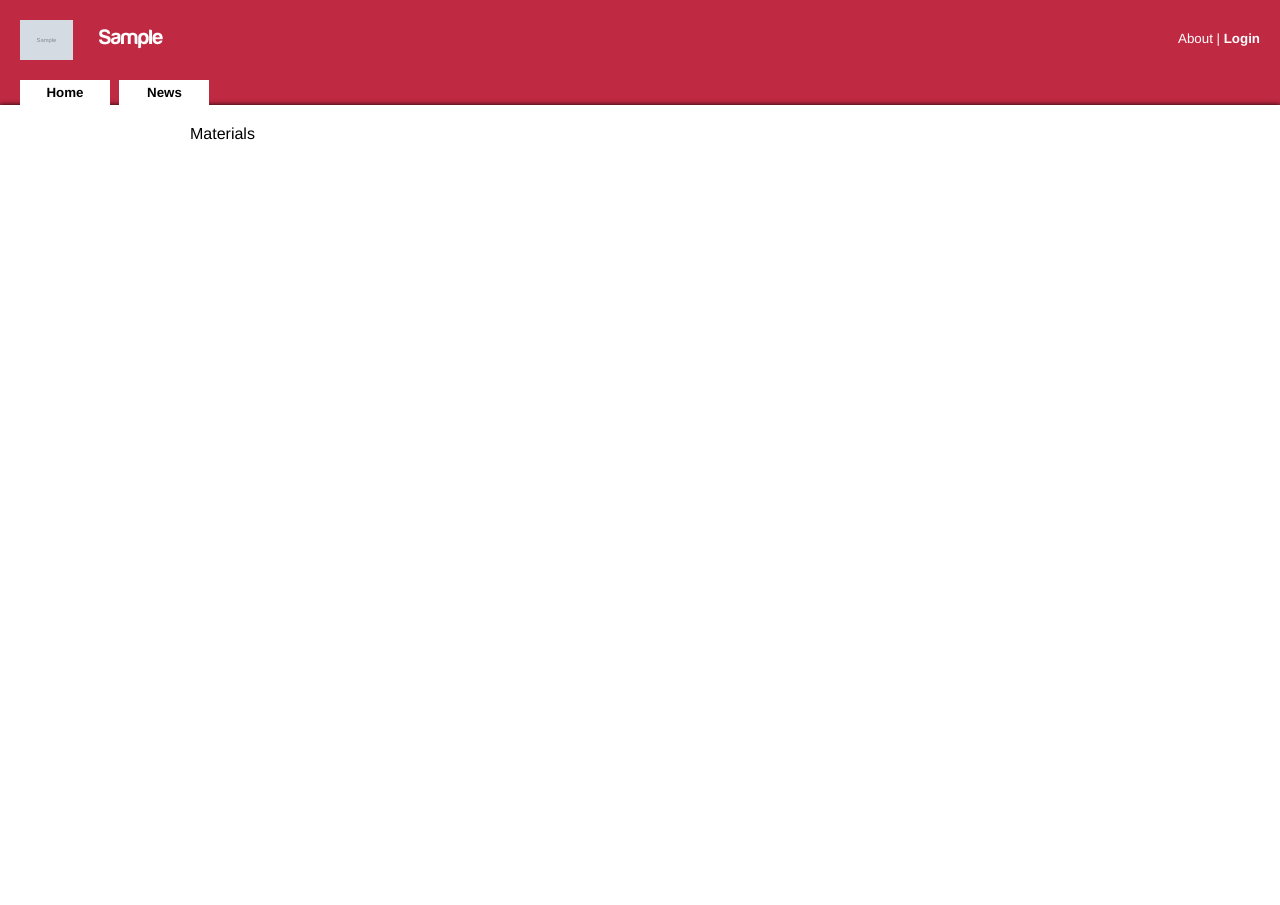
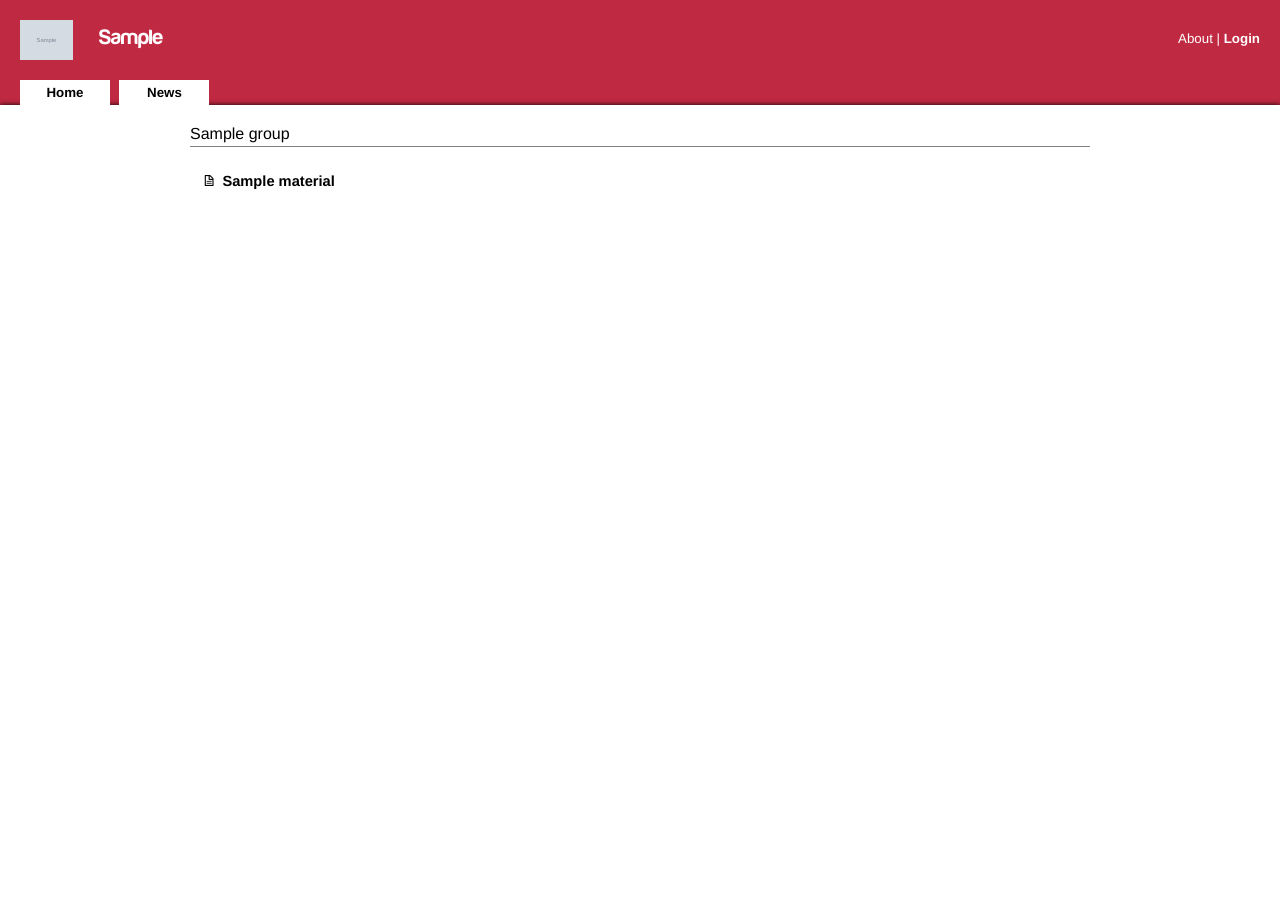
Before and after one commit to zanneth/Seminar, a Django app: template materials/templates/materials.html in a window 1280 px wide. Run offline with Django 3.2, Linux system fonts and the light colour scheme; the template is opened without the code that fills it: most values are stand-ins (such as "Sample title", 1, 10 or a date in 2020); grey boxes marked "Sample" are stand-in pictures; parts of the project's set-up code (start-up, migrations or seed data) failed here and were passed over.

Commit message:
Basic materials view implemented.

```diff
--- /dev/null
+++ b/materials/static/css/materials.css
@@ -0,0 +1,29 @@
+div.no-materials {
+	color: #333;
+	margin: 50px auto;
+	text-align: center;
+	width: 400px;
+}
+
+div.no-materials > div.icon-ban-circle {
+	font-size: 100px;
+}
+
+div.material-group + div.material-group {
+	margin-top: 20px;
+}
+
+ol.materials-list {
+	list-style-type: none;
+}
+
+ol.materials-list > li {
+	font-size: 11pt;
+	padding: 10px;
+}
+
+ol.materials-list > li > a {
+	color: inherit;
+	font-weight: bold;
+	text-decoration: none;
+}
--- a/materials/templates/materials.html
+++ b/materials/templates/materials.html
@@ -2,10 +2,36 @@
 
 {% block title %}Materials{% endblock %}
 
+{% block css %}
+{{ block.super }}
+<link rel="stylesheet" type="text/css" href="{{STATIC_URL}}/css/materials.css">
+{% endblock %}
+
 {% block content %}
 
 <div class="content-container">
-	Materials
+	{% if material_groups %}
+		{% for group in material_groups %}
+			<div class="material-group">
+				<h3>{{ group.title }}</h3>
+				<ol class="materials-list">
+					{% for material in group.materials.all %}
+						<li>
+							<span class="icon-file"></span>
+							<a href="{{ MEDIA_URL }}{{ material.file }}">
+								{{ material }}
+							</a>
+						</li>
+					{% endfor %}
+				</ol>
+			</div>
+		{% endfor %}
+	{% else %}
+		<div class="no-materials">
+			<div class="icon-ban-circle"></div>
+			No materials exist for this course.
+		</div>
+	{% endif %}
 </div>
 
 {% endblock %}
--- a/materials/views.py
+++ b/materials/views.py
@@ -3,9 +3,14 @@ from django.http import HttpResponse
 from django.shortcuts import render_to_response
 from django.template import RequestContext
 from core.decorators import selected_course_required
+from materials import models
+import core.models
 
 @login_required
 @selected_course_required
 def materials(request):
+	course = core.models.Course.get_selected_course(request)
+	groups = course.material_groups.all()
 	return render_to_response("materials.html",
+							{ "material_groups" : groups },
 							context_instance=RequestContext(request))
```
